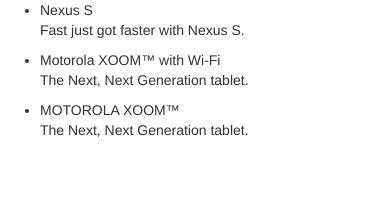
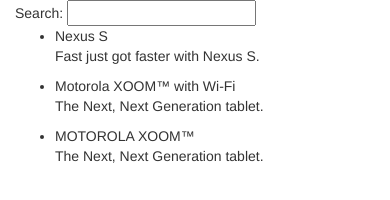
Before and after one commit to XiaolinSong5/Hello-World, a website: page app/index.html in a window 390 px wide. Drawn offline with nearby package versions, Linux system fonts and the light colour scheme.

Commit message:
Phonecat step 5 filter

```diff
--- a/app/phone-list/phone-list.template.html
+++ b/app/phone-list/phone-list.template.html
@@ -1,6 +1,21 @@
-<ul>
-    <li ng-repeat="phone in $ctrl.phones">
-        <span>{{phone.name}}</span>
-        <p>{{phone.snippet}}</p>
-        </li>
-    </ul>
+<div class="container-fluid">
+    <div class="row">
+        <div class="col-md-2">
+            <!--Sidebar content-->
+
+            Search: <input ng-model="$ctrl.query" />
+
+        </div>
+        <div class="col-md-10">
+            <!--Body content-->
+
+            <ul class="phones">
+                <li ng-repeat="phone in $ctrl.phones | filter:$ctrl.query">
+                    <span>{{phone.name}}</span>
+                    <p>{{phone.snippet}}</p>
+                </li>
+            </ul>
+
+        </div>
+    </div>
+</div>
```
